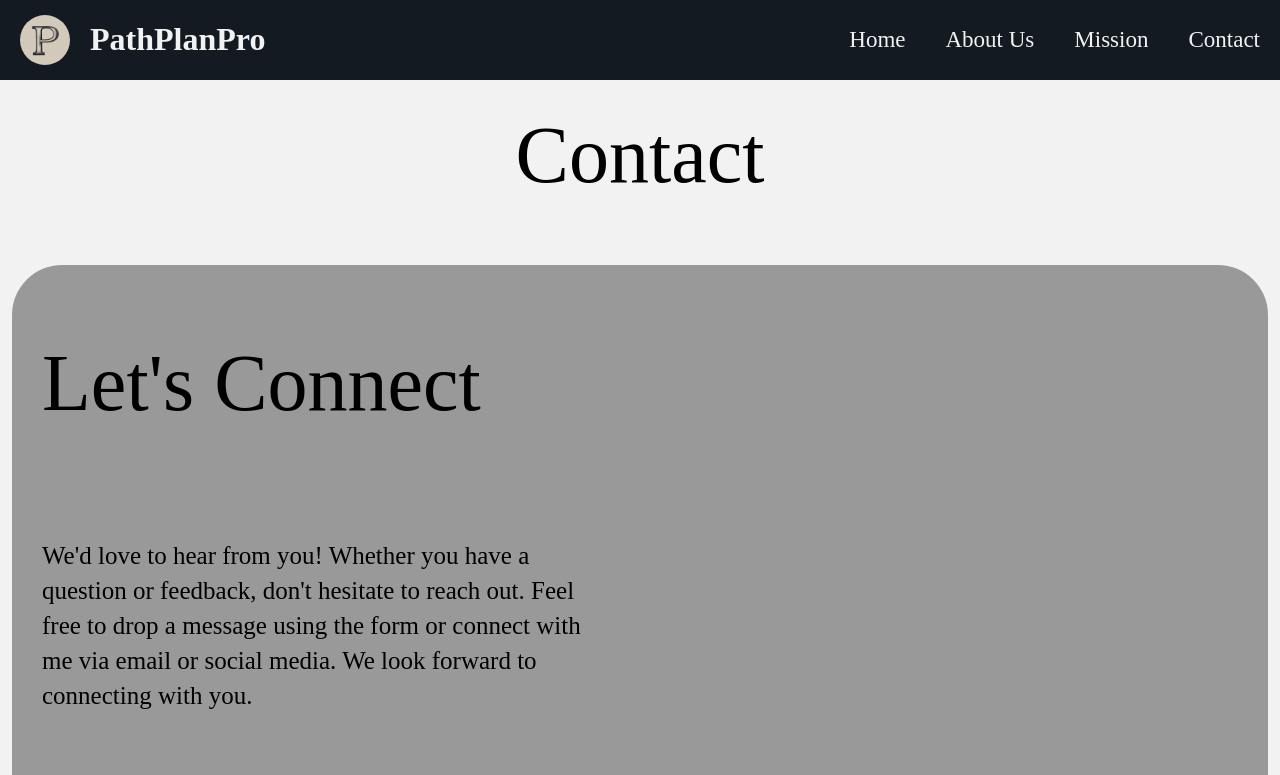
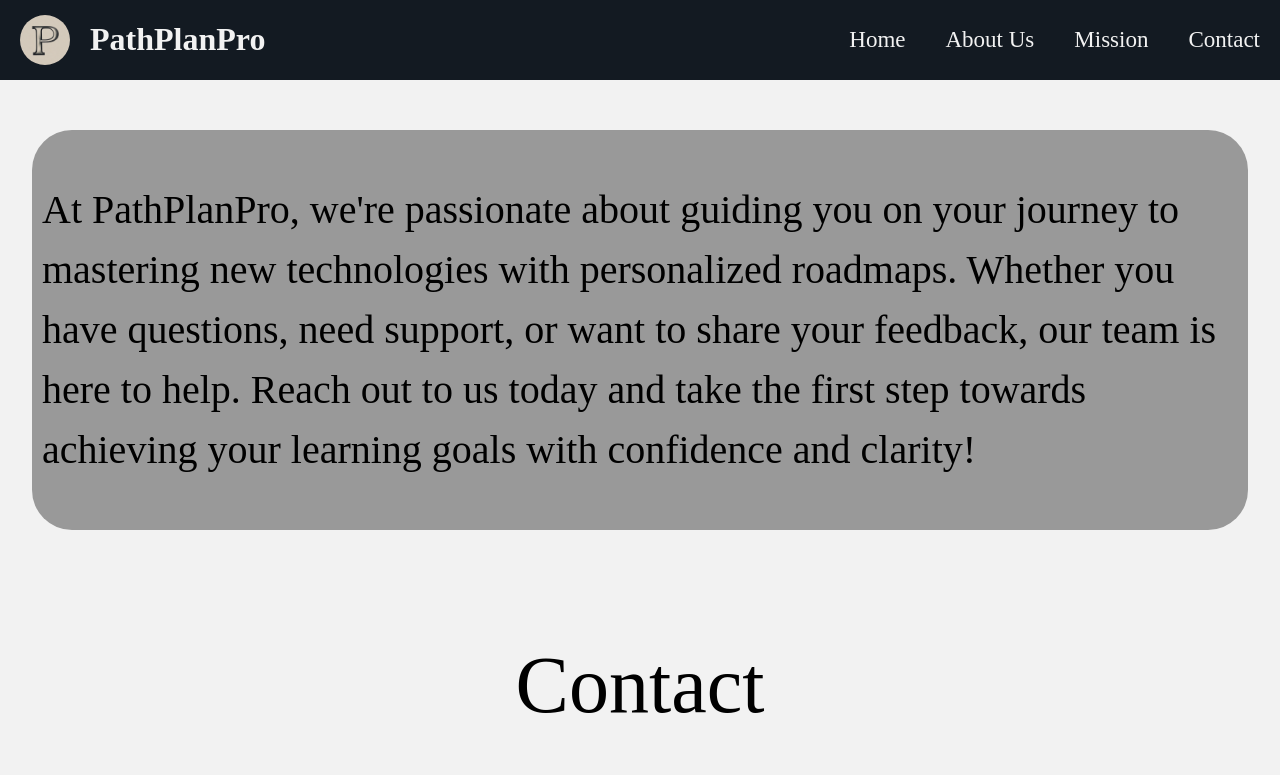
Before and after one commit to HAREESHRAVI/PathPlanPro-React, a React (Vite) app: page /home in a window 1280 px wide. Shown: the top 775 px of the page. Built offline with nearby package versions, Linux system fonts and the light colour scheme; a web font is replaced by a local one.

Commit message:
added CHeader section

```diff
--- /dev/null
+++ b/src/components/CHeader/CHeader.css
@@ -0,0 +1,21 @@
+.c-header {
+  width: 95%;
+  height: 50vh;
+  background-color: #999999;
+  color: black;
+  margin-left: auto;
+  margin-right: auto;
+  border-radius: 40px;
+  margin-top: 50px;
+  display: flex;
+  justify-content: center;
+  align-items: center;
+}
+
+.c-header-content {
+  text-align: left;
+  padding-left: 10px;
+  padding-right: 10px;
+  font-size: 40px;
+  line-height: 1.5;
+}
--- /dev/null
+++ b/src/components/CHeader/CHeader.jsx
@@ -0,0 +1,13 @@
+import React from 'react'
+import './CHeader.css'
+const CHeader = () => {
+  return (
+    <>
+    <div className="c-header">
+        <div className="c-header-content">At PathPlanPro, we're passionate about guiding you on your journey to mastering new technologies with personalized roadmaps. Whether you have questions, need support, or want to share your feedback, our team is here to help. Reach out to us today and take the first step towards achieving your learning goals with confidence and clarity!</div>
+    </div>
+    </>
+  )
+}
+
+export default CHeader
--- a/src/components/Navbar1/Navbar1.css
+++ b/src/components/Navbar1/Navbar1.css
@@ -1,12 +1,9 @@
-.navbar {
+.navbar1 {
   display: flex;
   align-items: center;
   justify-content: space-between;
-  overflow: hidden;
-  position: absolute;
   width: 100%;
   top: 0;
-  z-index: 2;
   background-color: #131a22;
   color: #f2f2f2;
 }
--- a/src/components/Navbar1/Navbar1.jsx
+++ b/src/components/Navbar1/Navbar1.jsx
@@ -4,7 +4,7 @@ import logo from '../../assets/images/ppplogo.png'
 const Navbar1 = () => {
   return (
     <>
-    <div className="navbar">
+    <div className="navbar1">
         <div className='navbar-left'>
             <img src={logo} alt="navbar logo" className="navbar-logo" />
             <h1>PathPlanPro</h1>
--- a/src/pages/Contacts.jsx
+++ b/src/pages/Contacts.jsx
@@ -1,11 +1,13 @@
 import React from 'react'
 import Navbar1 from '../components/Navbar1/Navbar1'
+import CHeader from '../components/CHeader/CHeader'
 import Contact from '../components/Contact/Contact'
 
 const Contacts = () => {
   return (
     <>
     <Navbar1/>
+    <CHeader/>
     <Contact/>
     </>
   )
```
